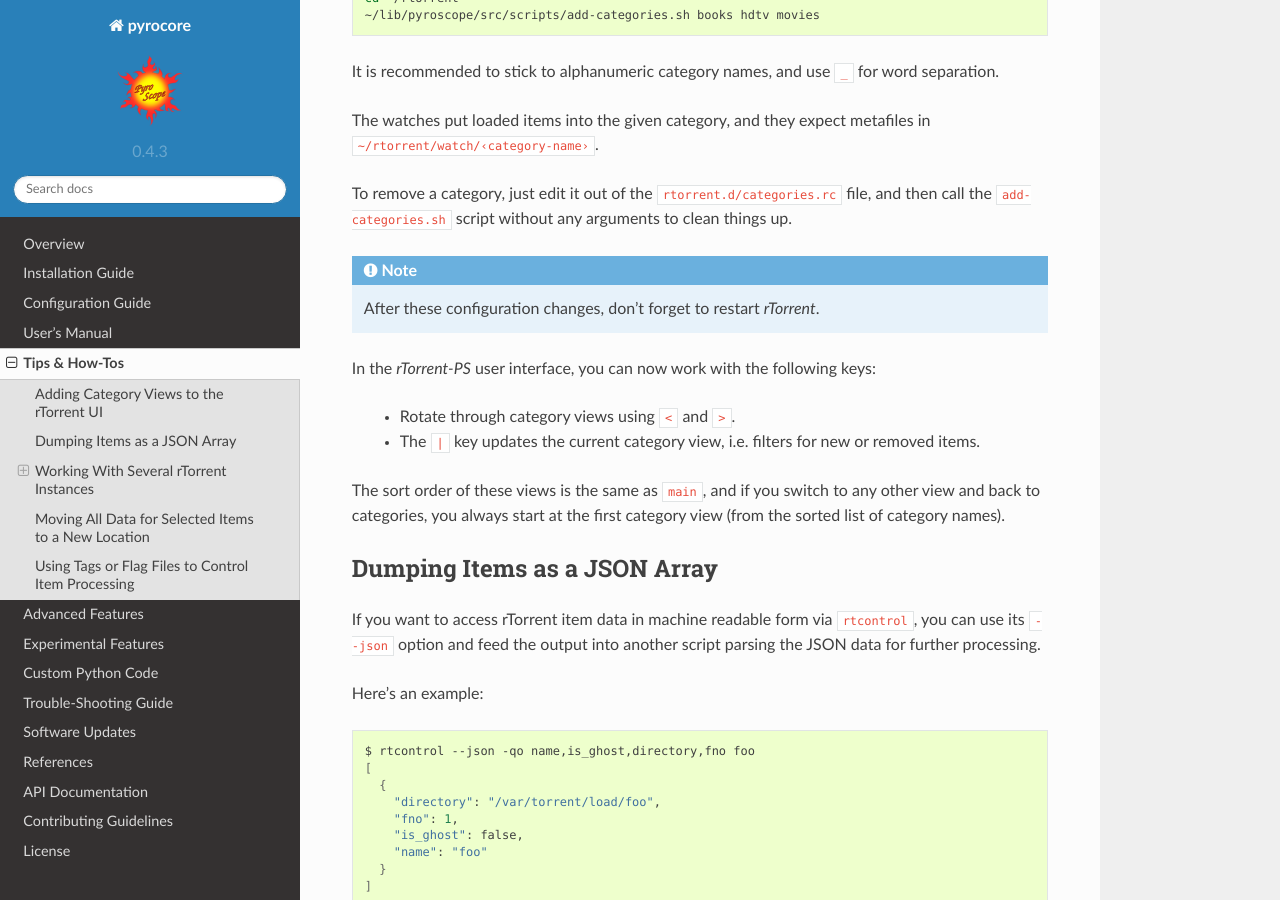
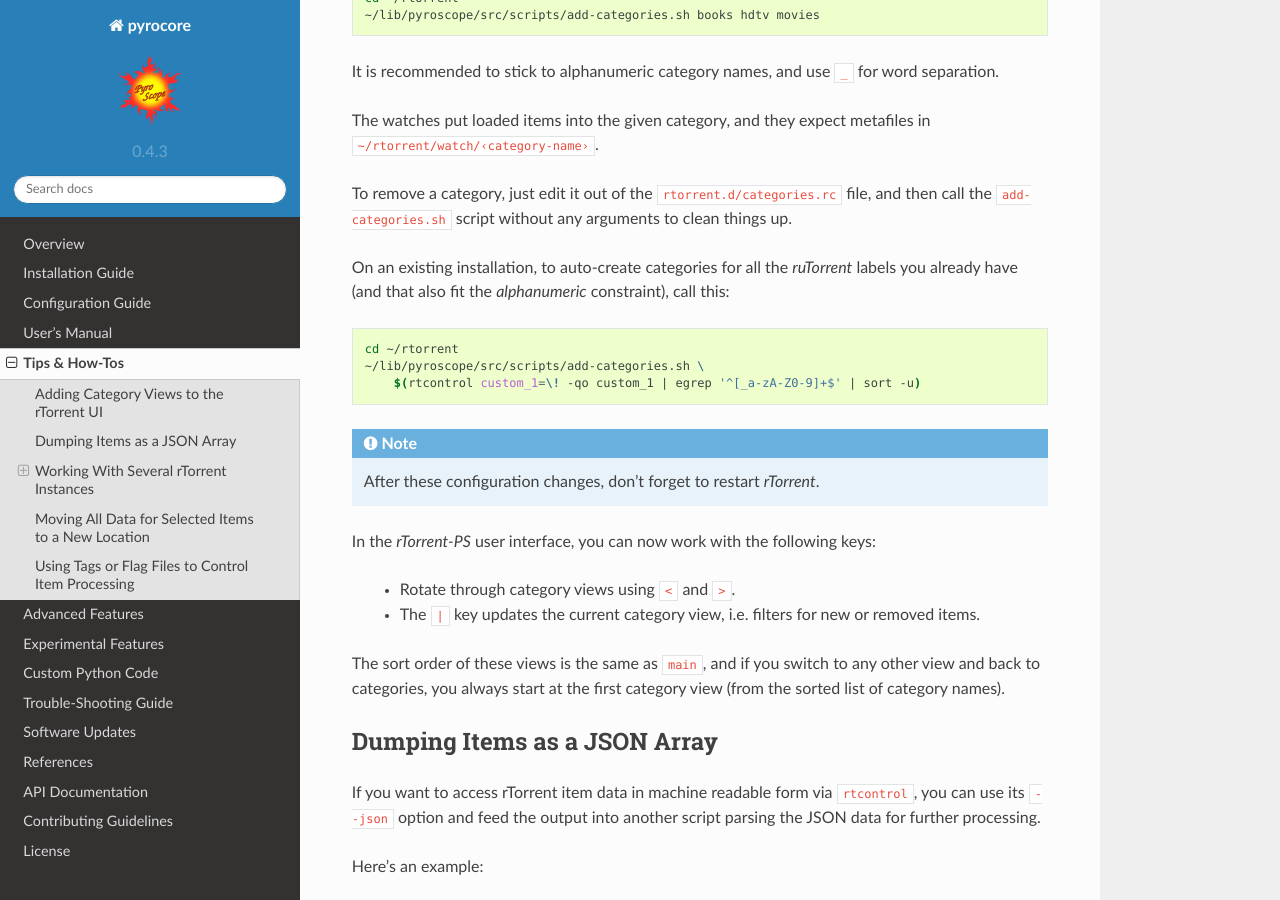
Before and after one commit to pyroscope/pyrocore, a Sphinx documentation site: the page built from docs/howto.rst, in a window 1280 px wide and 900 px high, scrolled down 361 px. Built offline with Sphinx 7.4.7 and the Read the Docs theme 2.0.0, drawn with Linux system fonts in a browser that asks for light colours.

Commit message:
auto-create categories for ruTorrent labels

```diff
--- a/docs/howto.rst
+++ b/docs/howto.rst
@@ -24,6 +24,16 @@ and they expect metafiles in ``~/rtorrent/watch/‹category-name›``.
 
 To remove a category, just edit it out of the ``rtorrent.d/categories.rc`` file,
 and then call the ``add-categories.sh`` script without any arguments to clean things up.
+
+On an existing installation, to auto-create categories for all the *ruTorrent* labels
+you already have (and that also fit the *alphanumeric* constraint), call this:
+
+.. code-block:: shell
+
+    cd ~/rtorrent
+    ~/lib/pyroscope/src/scripts/add-categories.sh \
+        $(rtcontrol custom_1=\! -qo custom_1 | egrep '^[_a-zA-Z0-9]+$' | sort -u)
+
 
 .. note::
 
```
